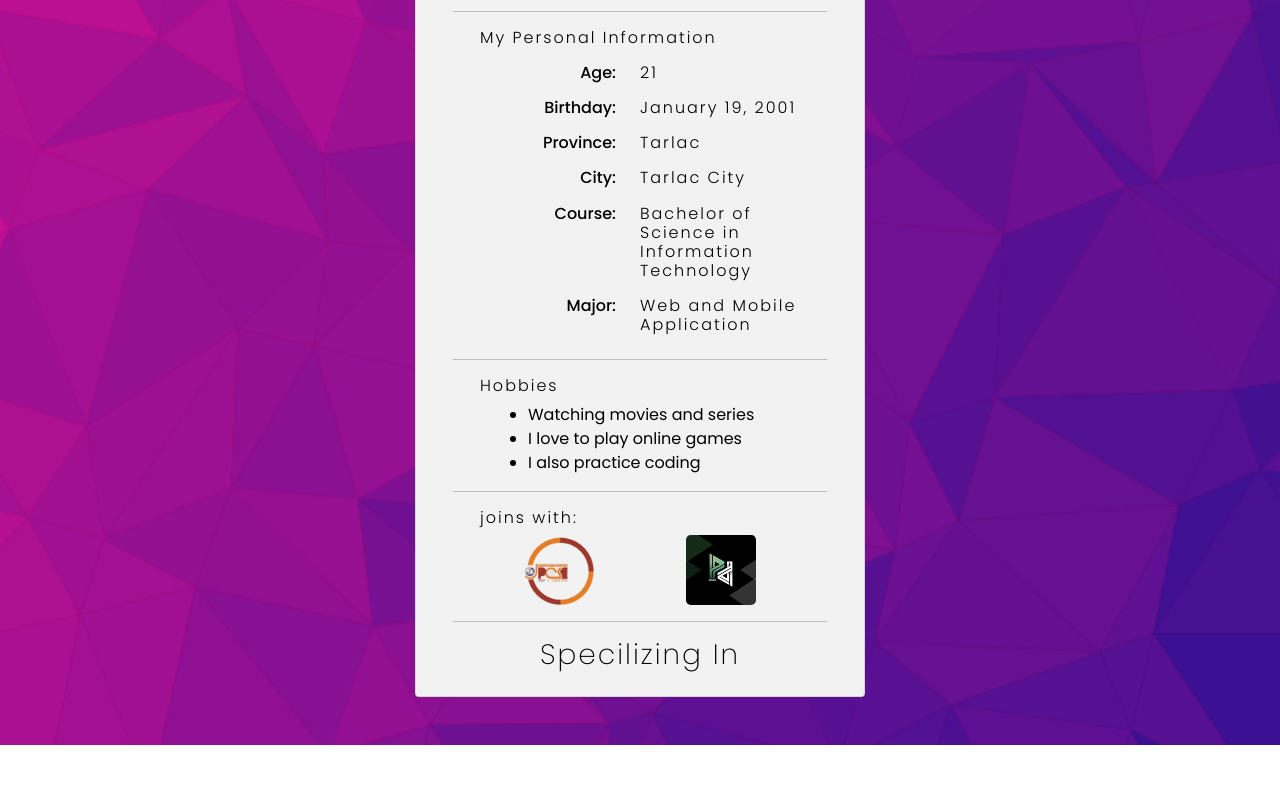
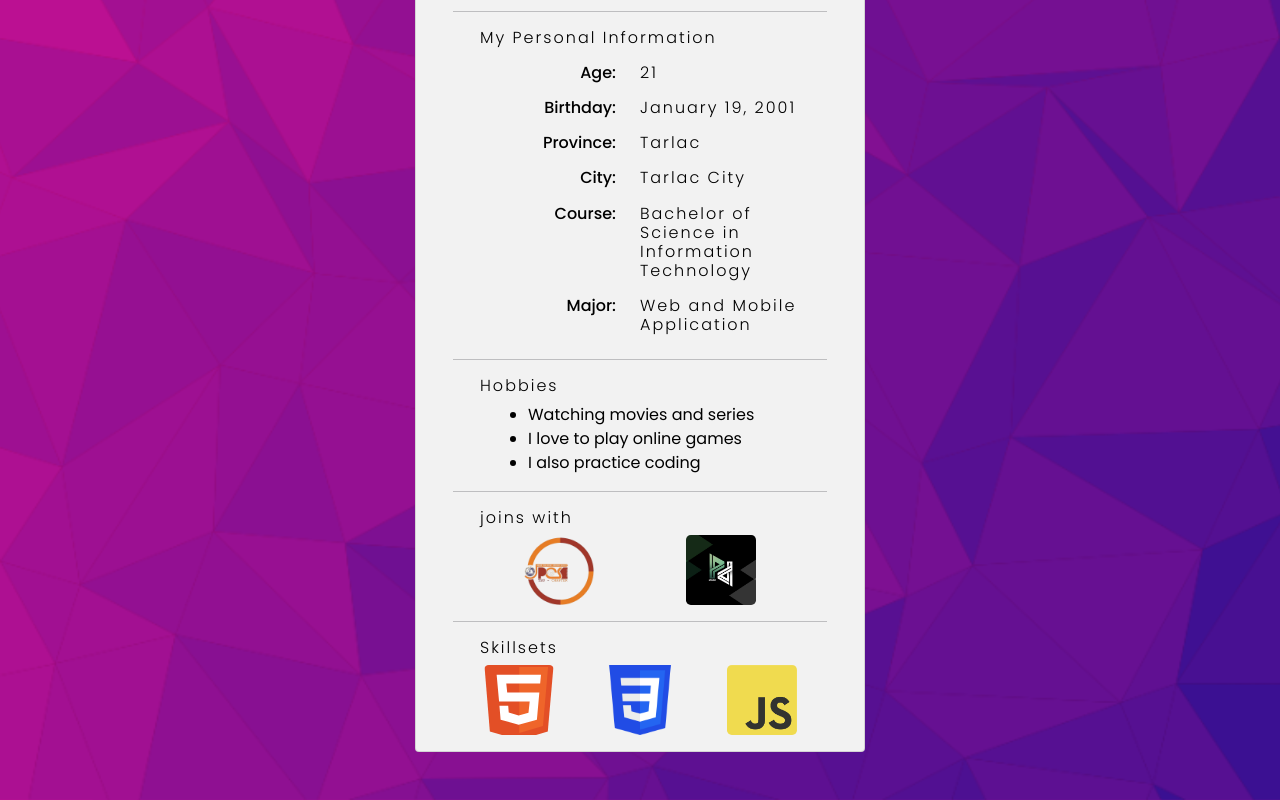
Before and after one commit to haynakoban/IPT2-midterm-case-study, a plain HTML site: page bryan/bryan.html in a window 1280 px wide. Shown: the part 488-1288 px from the top of the page. Before the commit the page ends 1233 px from the top, so only its background shows below. Drawn offline with nearby package versions, Linux system fonts and the light colour scheme.

Commit message:
added programming languages logo

```diff
--- a/bryan/bryan.html
+++ b/bryan/bryan.html
@@ -148,7 +148,7 @@
             style="height: 1px; width: 90%; background: #202128"
           />
 
-          <h6 class="text-black text-left ps-5 mt-3 fw-light">joins with:</h6>
+          <h6 class="text-black text-left ps-5 mt-3 fw-light">joins with</h6>
           <div class="d-flex justify-content-evenly mt-2">
             <img
               src="../assets/jpcs logo.png"
@@ -170,7 +170,31 @@
             class="mx-auto my-3"
             style="height: 1px; width: 90%; background: #202128"
           />
-          <h6 class="text-black text-center fs-3 spel">Specilizing In</h6>
+
+          <h6 class="text-black text-left ps-5 mt-3 fw-light">Skillsets</h6>
+          <div class="d-flex justify-content-evenly mt-2">
+            <img
+              src="../assets/html-logo.svg"
+              alt="html logo"
+              width="70"
+              height="70"
+              class="rounded-3 clear-img"
+            />
+            <img
+              src="../assets/css-logo.png"
+              alt="css logo"
+              width="70"
+              height="70"
+              class="rounded-3 clear-img"
+            />
+            <img
+              src="../assets/JavaScript-logo.png"
+              alt="JavaScript logo"
+              width="70"
+              height="70"
+              class="rounded-3 clear-img"
+            />
+          </div>
         </div>
       </div>
     </div>
```
Also changed, not shown: assets/Expressjs.png (added), assets/JavaScript-logo.png (added), assets/MongoDB_Logo.svg.png (added), assets/css-logo.png (added), assets/html-logo.svg (added), assets/logo512.png (added), assets/nodejs-1-logo.png (added).
